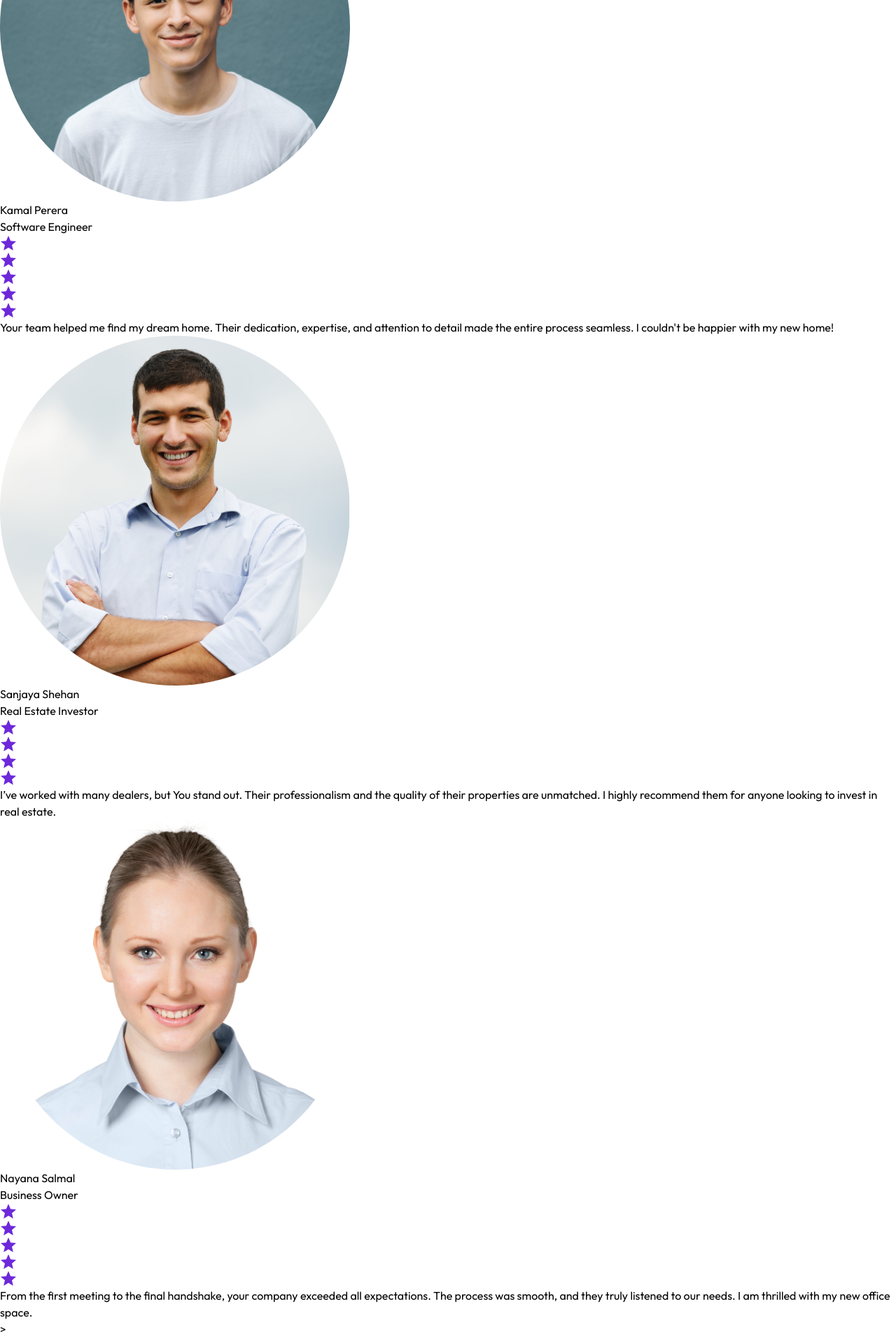
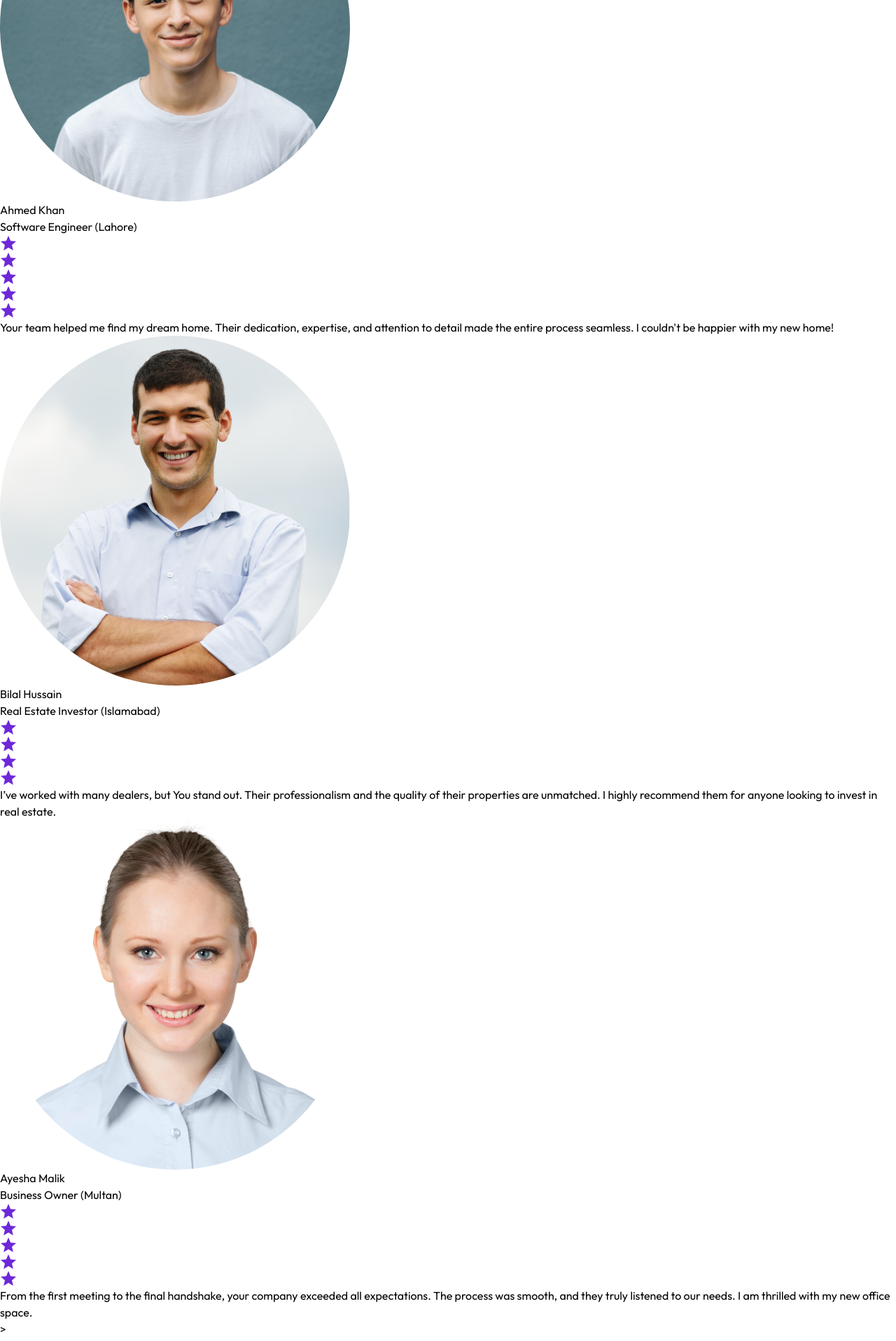
Before and after one commit to danishwaqad/Reliance-associate, a React (Vite) app: page / in a window 1280 px wide. Shown: the part 7717-9634 px from the top of the page at 70% size. Built offline with nearby package versions, Linux system fonts and the light colour scheme.

Commit message:
names change

```diff
--- a/src/assets/assets.js
+++ b/src/assets/assets.js
@@ -91,24 +91,24 @@ export const projectData = [
 
 export const testimonials = [
     {
-      name: "Kamal Perera",
-      title: "Software Engineer",
+      name: "Ahmed Khan",
+      title: "Software Engineer (Lahore)",
       image: profile_pic1,
       alt: "Customer1 image",
       rating: 5,
       text: "Your team helped me find my dream home. Their dedication, expertise, and attention to detail made the entire process seamless. I couldn't be happier with my new home!",
     },
     {
-      name: "Sanjaya Shehan",
-      title: "Real Estate Investor",
+      name: "Bilal Hussain",
+      title: "Real Estate Investor (Islamabad)",
       image: profile_pic2,
       alt: "Customer2 image",
       rating: 4,
       text: "I’ve worked with many dealers, but You stand out. Their professionalism and the quality of their properties are unmatched. I highly recommend them for anyone looking to invest in real estate.",
     },
     {
-      name: "Nayana Salmal",
-      title: "Business Owner",
+      name: "Ayesha Malik",
+      title: "Business Owner (Multan)",
       image: profile_pic3,
       alt: "Customer3 image",
       rating: 5,
```
